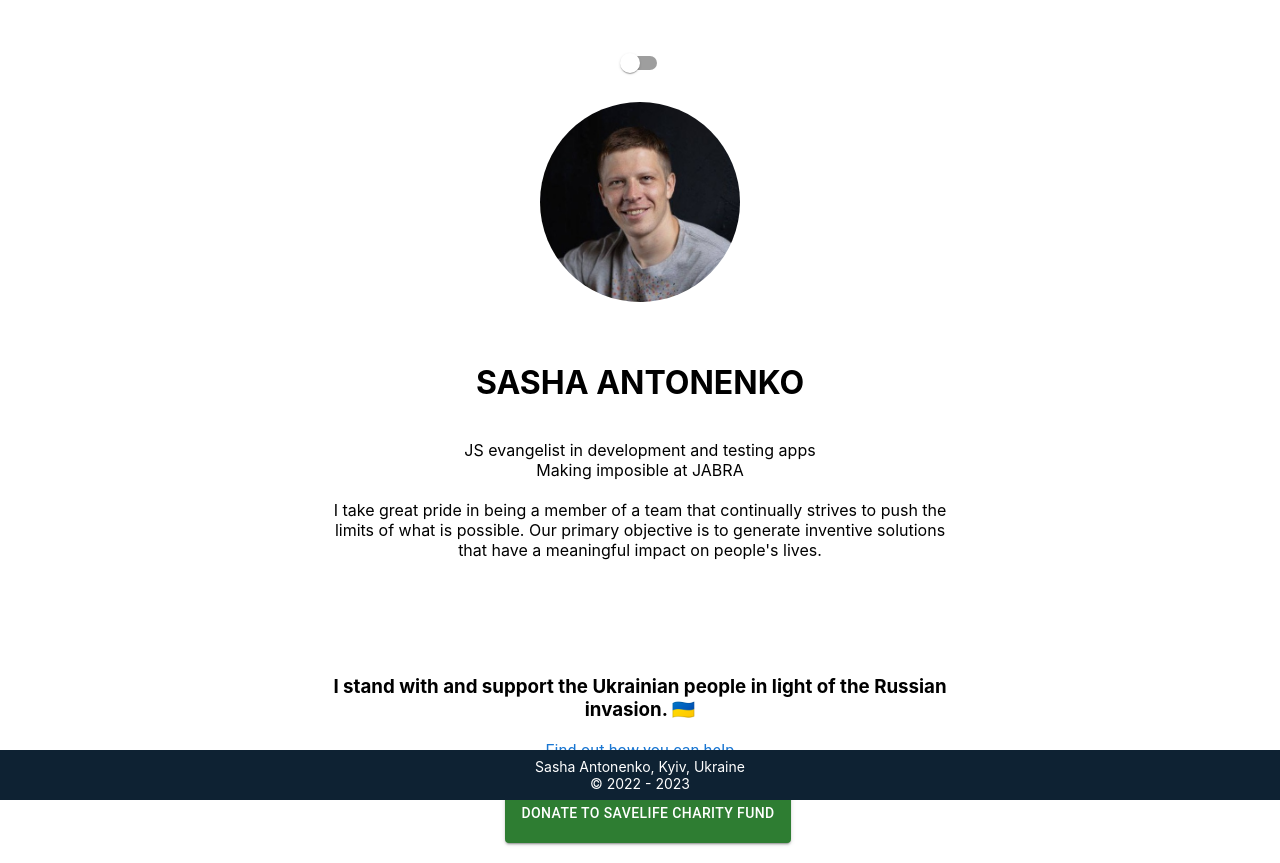
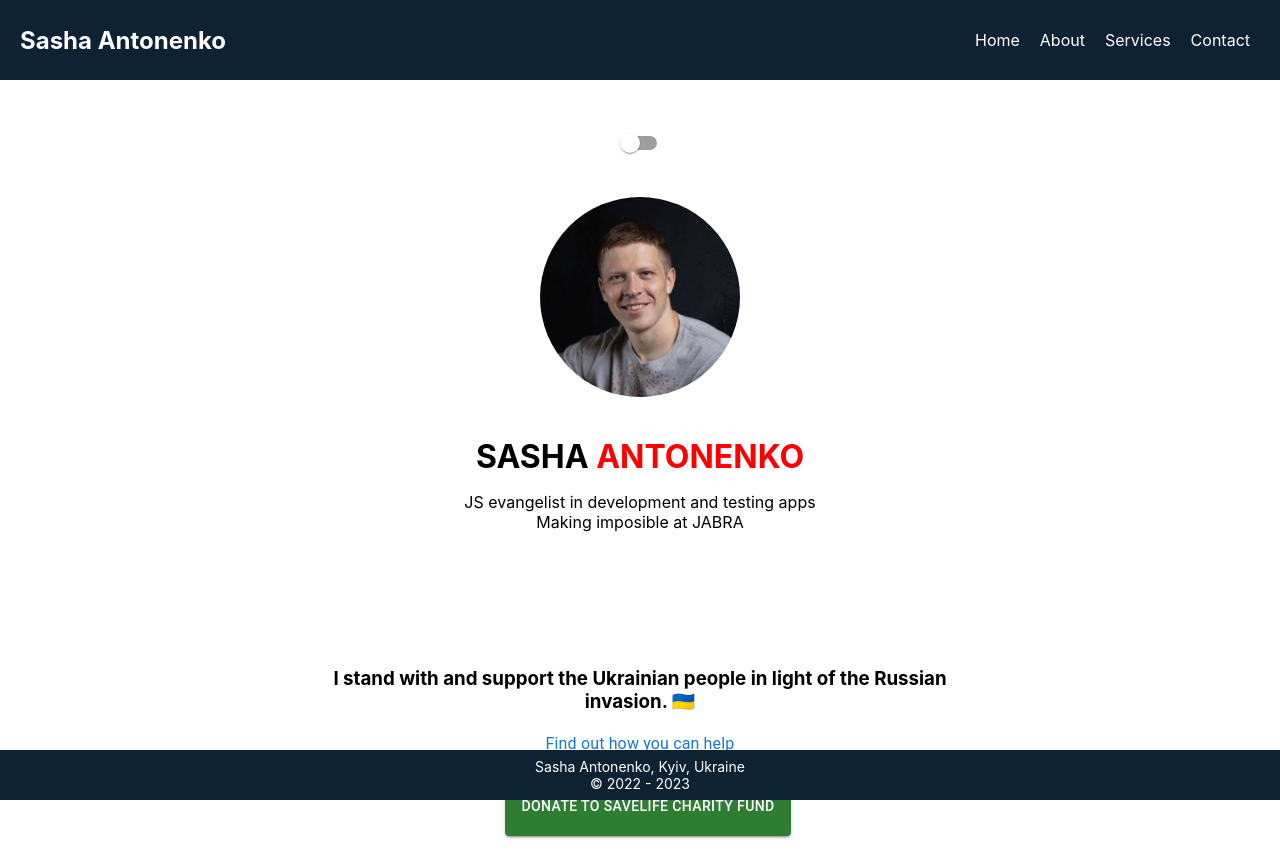
Before and after one commit to sashaant/antonenko-tech, a React (Create React App) app: page / in a window 1280 px wide. Built offline with nearby package versions, Linux system fonts and the light colour scheme; the HTML template or start-up script is replaced by a standard one.

Commit message:
add a navbar and refactored the code

```diff
--- a/src/componets/Card.js
+++ b/src/componets/Card.js
@@ -12,8 +12,8 @@ const Card = () => {
 
   return(
     <div className="card" >
-        <h1>{data.name}</h1>
-            <p>JS evangelist in development  and testing apps  <br/>Making imposible at JABRA <br/><br/> I take great pride in being a member of a team that continually strives to push the limits of what is possible. Our primary objective is to generate inventive solutions that have a meaningful impact on people's lives.</p>
+        {/* <h1>{data.name}</h1> */}
+            {/* <p>JS evangelist in development  and testing apps  <br/>Making imposible at JABRA <br/><br/> I take great pride in being a member of a team that continually strives to push the limits of what is possible. Our primary objective is to generate inventive solutions that have a meaningful impact on people's lives.</p> */}
              <br/>
              <br/>
              <br/>
--- /dev/null
+++ b/src/componets/Header.js
@@ -0,0 +1,29 @@
+import React, { useState } from 'react';
+import '../styles/Header.css';
+
+function Header() {
+  const [showMenu, setShowMenu] = useState(false);
+
+  const handleMenuClick = () => {
+    setShowMenu(!showMenu);
+  };
+
+  return (
+    <header className="Header">
+      <div className="Header__logo">Sasha Antonenko</div>
+      <nav className={`Header__nav ${showMenu ? 'show' : ''}`}>
+        <a href="#home">Home</a>
+        <a href="#about">About</a>
+        <a href="#services">Services</a>
+        <a href="#contact">Contact</a>
+      </nav>
+      <div className={`Header__hamburger ${showMenu ? 'open' : ''}`} onClick={handleMenuClick}>
+        <span></span>
+        <span></span>
+        <span></span>
+      </div>
+    </header>
+  );
+}
+
+export default Header;
--- /dev/null
+++ b/src/componets/HeroComponent.js
@@ -0,0 +1,78 @@
+import React from 'react';
+import foto from "../images/foto.jpg";
+import "../styles/Foto.css";
+import '../styles/HeroComponent.css';
+
+const HeroComponent = () => {
+  return (
+    <div className="hero_texts text-center px-2">
+      <div className="hero_image flex justify-center">
+        <img
+          src={foto}
+          alt="Sasha Antonenko"
+          className="rounded-full mb-4 mt-8 profile-pic border-white border"
+        />
+      </div>
+      <h1 className="name dark:text-white uppercase mb-4">Sasha
+         <span className="text-primary"> Antonenko</span>
+      </h1>
+      <div className="dark:text-white subtitle font-medium mb-20">
+        <p className="mb-4">JS evangelist in development and testing apps
+        <br/>
+Making imposible at JABRA</p>
+        <p>
+          {/* <a
+            href="https://developers.google.com/community/experts/directory/profile/profile-debbie-o-brien"
+            target="_blank"
+            rel="nofollow noopener noreferrer"
+          >
+            Google GDE
+          </a>{' '}
+          |{' '}
+          <a
+            href="https://mvp.microsoft.com/en-us"
+            target="_blank"
+            rel="nofollow noopener noreferrer"
+          >
+            Former Microsoft MVP
+          </a>{' '}
+          |{' '}
+          <a
+            href="https://stars.github.com/alumni/"
+            target="_blank"
+            rel="nofollow noopener noreferrer"
+          >
+            GitHub Star Alumni
+          </a>
+        </p>
+        <p className="mt-4">
+          <a
+            href="https://cloudinary.com/mde"
+            target="_blank"
+            rel="nofollow noopener noreferrer"
+          >
+            Cloudinary MDE
+          </a>{' '}
+          |{' '}
+          <a
+            href="https://auth0.com/ambassador-program/"
+            target="_blank"
+            rel="nofollow noopener noreferrer"
+          >
+            Auth0 Ambassador
+          </a>{' '}
+          |{' '}
+          <a
+            href="https://nuxtjs.org/teams/"
+            target="_blank"
+            rel="nofollow noopener noreferrer"
+          >
+            Nuxt Ambassador
+          </a> */}
+        </p>
+      </div>
+    </div>
+  );
+};
+
+export default HeroComponent;
--- a/src/pages/MainPage.js
+++ b/src/pages/MainPage.js
@@ -4,15 +4,19 @@ import Footer from '../componets/Footer';
 import Foto from '../componets/Foto';
 import RunningLine from '../componets/RunningLine';
 import DarkModeSwitch from '../componets/DarkModeSwitch';
+import Header from '../componets/Header';
+import HeroComponent from '../componets/HeroComponent';
 
 
 const MainPage = () => {
 
     return (
         <div>
+        <Header/>
         <RunningLine/>
         <DarkModeSwitch />
-        <Foto/>
+        <HeroComponent/>
+
         <Card/>
         <Footer/>
         </div>
--- /dev/null
+++ b/src/styles/Header.css
@@ -0,0 +1,108 @@
+.Header {
+    display: flex;
+    justify-content: space-between;
+    align-items: center;
+    padding: 20px;
+    background-color: #0e2233;
+    position: sticky;
+    top: 0;
+    z-index: 1;
+  }
+
+  .Header__logo {
+    font-size: 24px;
+    font-weight: bold;
+    color: white;
+  }
+
+  .Header__nav {
+    display: flex;
+    flex-direction: column;
+    position: absolute;
+    top: 80px;
+    left: 0;
+    width: 100%;
+    background-color: #0e2233;
+    text-align: center;
+    overflow: hidden;
+    max-height: 0;
+    transition: max-height 0.3s ease-in-out;
+  }
+
+  .Header__nav.show {
+    max-height: 300px;
+  }
+
+  .Header__nav a {
+    display: block;
+    padding: 10px;
+    color: white;
+    text-decoration: none;
+    transition: background-color 0.3s ease-in-out;
+  }
+
+  .Header__nav a:hover {
+    background-color: #f1f1f1;
+  }
+
+  .Header__hamburger {
+    display: block;
+    cursor: pointer;
+  }
+
+  .Header__hamburger span {
+    display: block;
+    width: 30px;
+    height: 3px;
+    background-color: white;
+    margin-bottom: 5px;
+    position: relative;
+    transform-origin: center;
+    transition: transform 0.3s ease-in-out;
+  }
+
+  .Header__hamburger span:first-child {
+    transform-origin: top;
+  }
+
+  .Header__hamburger span:last-child {
+    transform-origin: bottom;
+  }
+
+  .Header__hamburger.open span:first-child {
+    transform: translateY(8px) rotate(45deg);
+  }
+
+  .Header__hamburger.open span:last-child {
+    transform: translateY(-8px) rotate(-45deg);
+  }
+
+  .Header__hamburger.open span:nth-child(2) {
+    opacity: 0;
+  }
+
+  @media screen and (min-width: 450px) {
+    .Header__nav {
+      display: flex;
+      flex-direction: row;
+      position: static;
+      top: unset;
+      left: unset;
+      width: auto;
+      background-color: unset;
+      text-align: unset;
+      overflow: unset;
+      max-height: unset;
+      transition: unset;
+    }
+
+    .Header__hamburger {
+      display: none;
+    }
+  }
+
+  @media screen and (max-width: 449px) {
+    .Header__nav {
+      display: none;
+    }
+  }
--- /dev/null
+++ b/src/styles/HeroComponent.css
@@ -0,0 +1,79 @@
+/* HeroComponent.css */
+.hero_texts {
+    /* Add styles specific to the hero_texts class */
+  }
+
+  .text-center {
+    text-align: center;
+  }
+
+  .px-2 {
+    padding-left: 0.5rem;
+    padding-right: 0.5rem;
+  }
+
+  .hero_image {
+    display: flex;
+    justify-content: center;
+  }
+
+  .rounded-full {
+    border-radius: 50%;
+  }
+
+  .mb-4 {
+    margin-bottom: 1rem;
+  }
+
+  .mt-8 {
+    margin-top: 2rem;
+  }
+
+  .profile-pic {
+    width: 100%;
+    max-width: 200px;
+    border: 3px solid white;
+  }
+
+  h1.name {
+    font-size: 2rem;
+    font-weight: bold;
+    margin-bottom: 1rem;
+    color: black; /* Color for Debbie */
+  }
+
+  .dark:text-white {
+    color: white; /* Color for Debbie in dark mode */
+  }
+
+  .text-primary {
+    color: red; /* Color for O'Brien */
+  }
+
+
+
+  .uppercase {
+    text-transform: uppercase;
+  }
+
+  /* .subtitle {
+    font-weight: 500;
+    color: rgba(0, 0, 0, 0.7); /* Update this color for a light theme */
+   */
+
+  .mb-20 {
+    margin-bottom: 5rem;
+  }
+
+  .mt-4 {
+    margin-top: 1rem;
+  }
+
+  a {
+    color: #3490dc; /* Update this color to match the primary color on your site */
+    text-decoration: none;
+  }
+
+  a:hover {
+    text-decoration: underline;
+  }
```
